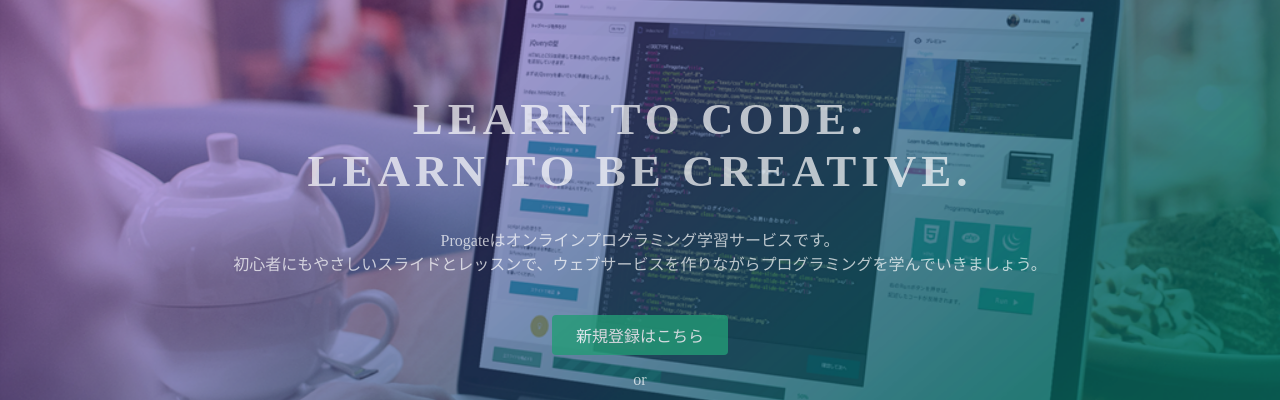
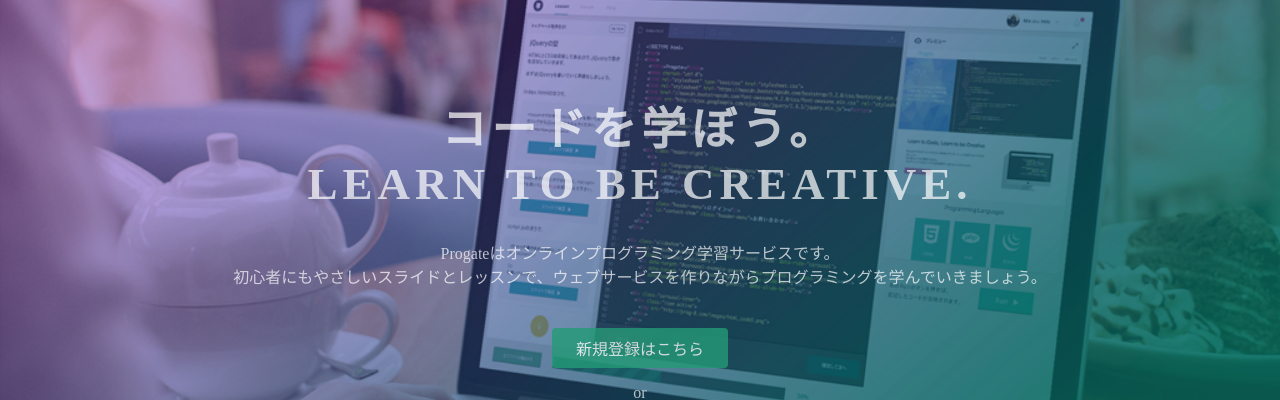
Before and after one commit to otaka7/.github.io, a plain HTML site: page index.html in a window 1280 px wide. Shown: the part 135-535 px from the top of the page. Drawn offline with Linux system fonts and the light colour scheme.

Commit message:
Update index.html

```diff
--- a/index.html
+++ b/index.html
@@ -23,7 +23,7 @@
   </header>
   <div class="top-wrapper">
     <div class="container">
-      <h1>LEARN TO CODE.<br>LEARN TO BE CREATIVE.</h1>
+      <h1>コードを学ぼう。<br>LEARN TO BE CREATIVE.</h1>
       <p>Progateはオンラインプログラミング学習サービスです。<br>初心者にもやさしいスライドとレッスンで、ウェブサービスを作りながらプログラミングを学んでいきましょう。</p>
       <div class="btn-wrapper">
         <a href="#" class="btn signup">新規登録はこちら</a>
```
